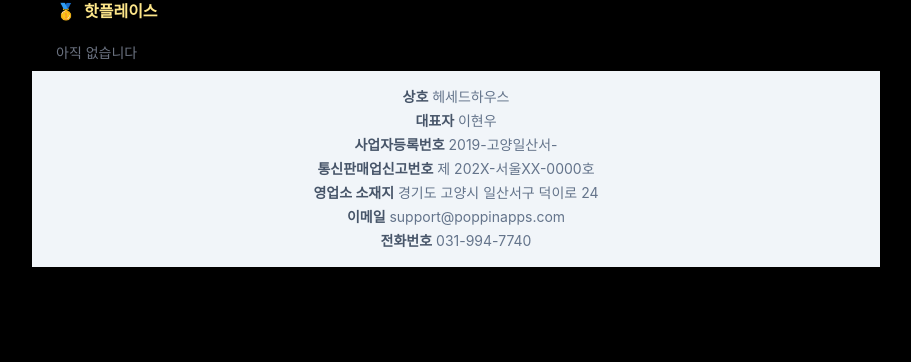
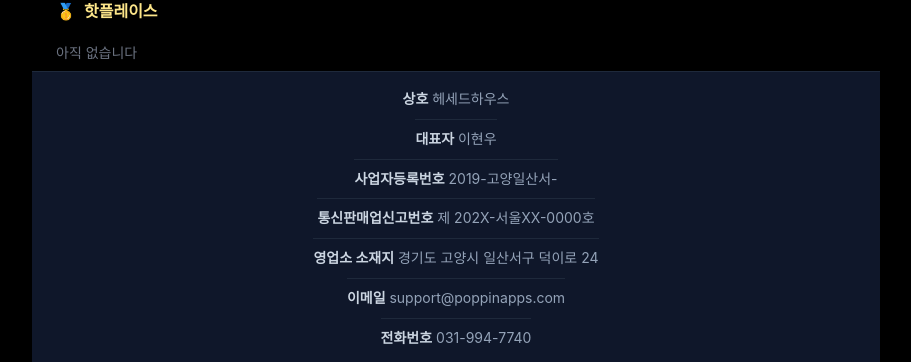
Before and after one commit to hesedhouse/TDB-Project, a Next.js app: page / in a window 1280 px wide. Shown: the part 1253-1615 px from the top of the page, without its empty margins (184-1095 px from the left). Before the commit the page ends 1520 px from the top, so only its background shows below. Built offline with nearby package versions, Linux system fonts and the light colour scheme; no server answers; the database is empty; sample sign-in values are in the browser's storage.

Commit message:
2026.3.10

```diff
--- a/app/page.tsx
+++ b/app/page.tsx
@@ -100,15 +100,15 @@ export default function Home() {
               <HomeDashboard onEnterBoard={handleEnterBoard} />
             </TickProvider>
           </div>
-          <footer className="flex-shrink-0 w-full bg-slate-100 text-slate-500 p-4 text-xs sm:text-sm text-center">
-            <div className="max-w-2xl mx-auto space-y-1 flex flex-col items-center">
-              <p><strong className="text-slate-600">상호</strong> 헤세드하우스</p>
-              <p><strong className="text-slate-600">대표자</strong> 이현우</p>
-              <p><strong className="text-slate-600">사업자등록번호</strong> 2019-고양일산서-</p>
-              <p><strong className="text-slate-600">통신판매업신고번호</strong> 제 202X-서울XX-0000호</p>
-              <p><strong className="text-slate-600">영업소 소재지</strong> 경기도 고양시 일산서구 덕이로 24</p>
-              <p><strong className="text-slate-600">이메일</strong> support@poppinapps.com</p>
-              <p><strong className="text-slate-600">전화번호</strong> 031-994-7740</p>
+          <footer className="flex-shrink-0 w-full bg-slate-900 border-t border-slate-800 text-slate-400 p-4 text-xs sm:text-sm text-center">
+            <div className="max-w-2xl mx-auto flex flex-col items-center divide-y divide-slate-800 leading-relaxed">
+              <p className="py-2 first:pt-0"><strong className="text-slate-300">상호</strong> 헤세드하우스</p>
+              <p className="py-2"><strong className="text-slate-300">대표자</strong> 이현우</p>
+              <p className="py-2"><strong className="text-slate-300">사업자등록번호</strong> 2019-고양일산서-</p>
+              <p className="py-2"><strong className="text-slate-300">통신판매업신고번호</strong> 제 202X-서울XX-0000호</p>
+              <p className="py-2"><strong className="text-slate-300">영업소 소재지</strong> 경기도 고양시 일산서구 덕이로 24</p>
+              <p className="py-2"><strong className="text-slate-300">이메일</strong> support@poppinapps.com</p>
+              <p className="py-2 last:pb-0"><strong className="text-slate-300">전화번호</strong> 031-994-7740</p>
             </div>
           </footer>
         </>
```
